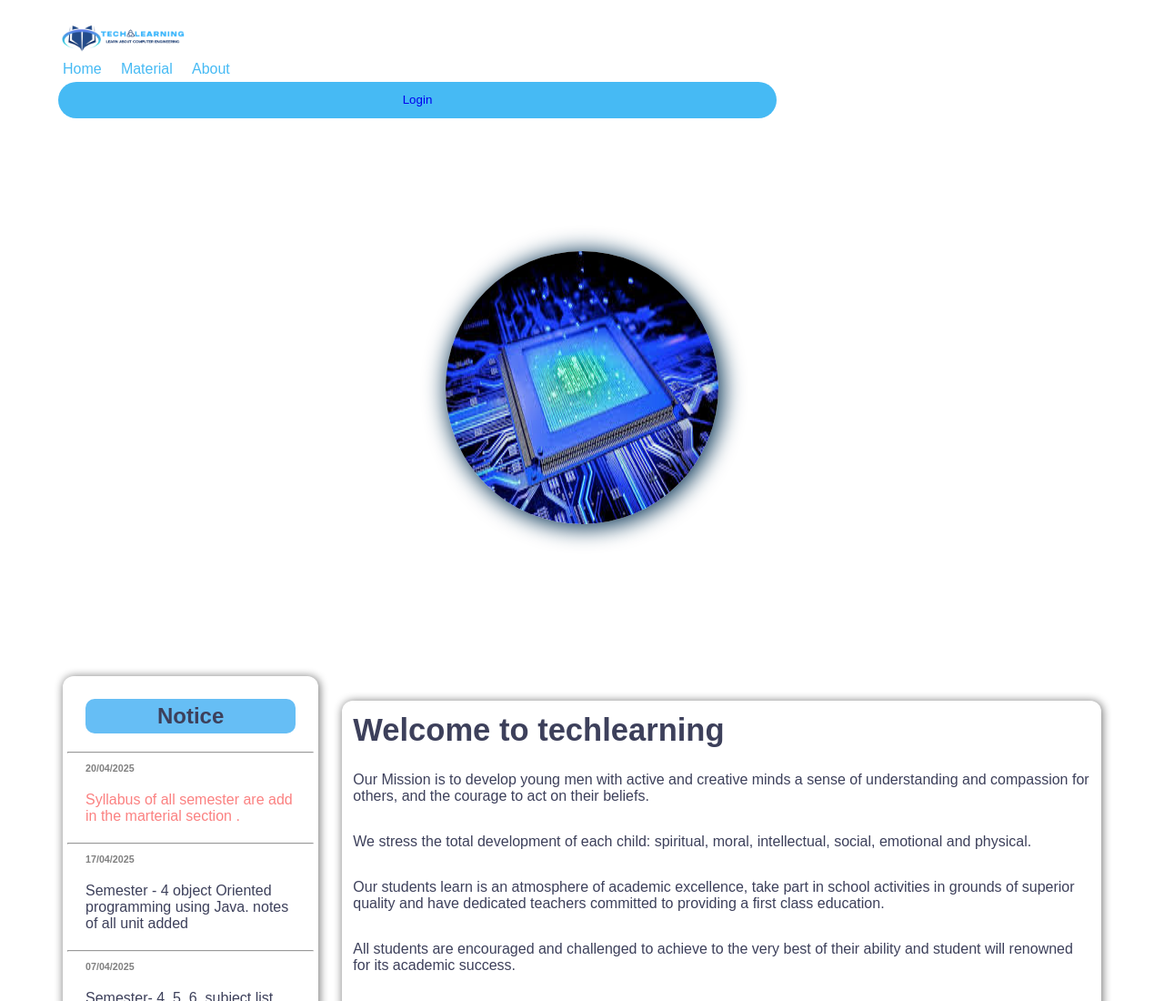
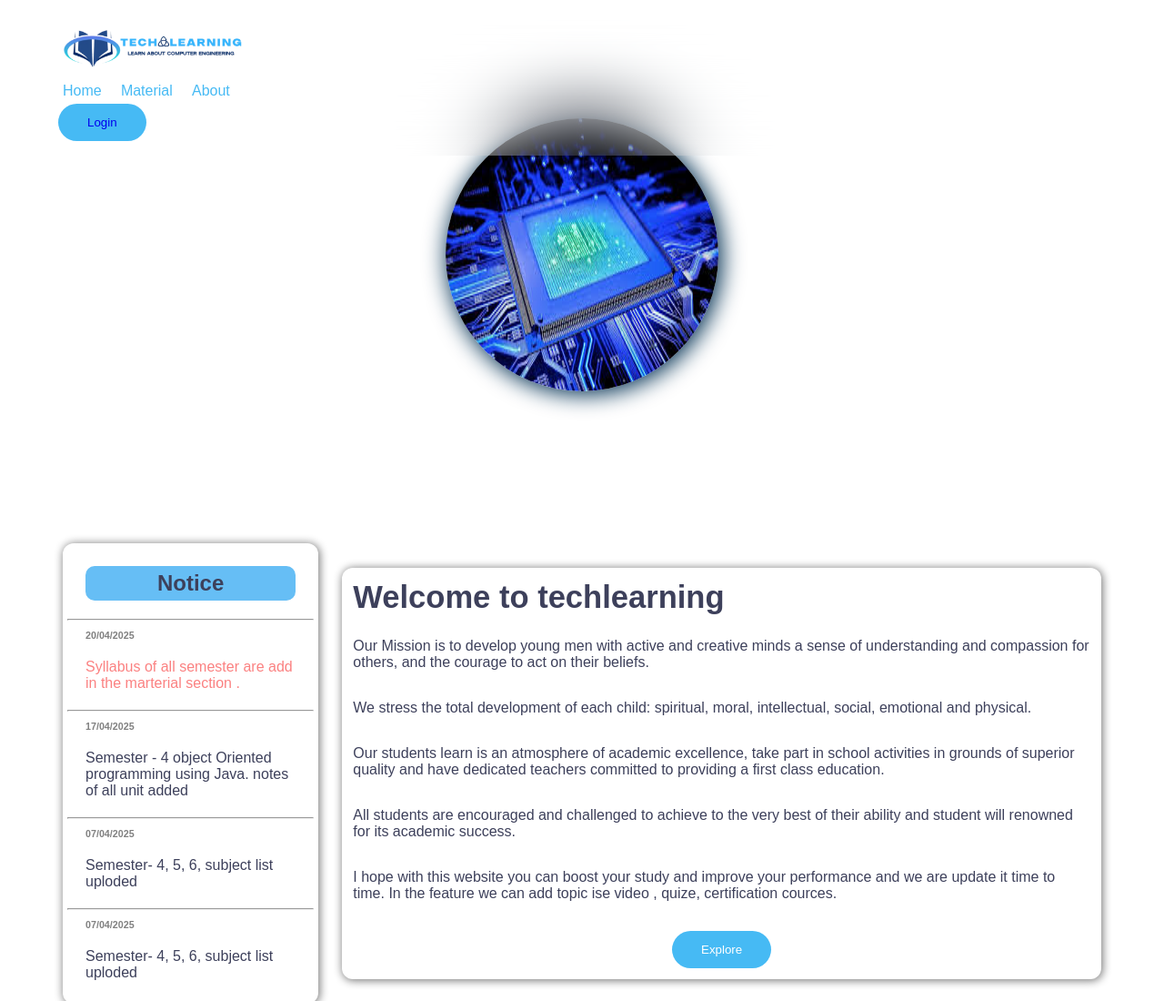
Before and after one commit to animehoodie/Techlearning5.0, a plain HTML site: page index.html in a window 1280 px wide. Shown: the top 1100 px of the page at 91% size. Drawn offline with Linux system fonts and the light colour scheme; files whose address does not match are found by name.

Commit message:
Update style.css

```diff
--- a/style.css
+++ b/style.css
@@ -20,16 +20,13 @@ body{
 }
 /* modern header */
 header{
-    position:relative;
+    position: fixed;
     top:0;
     width: 100%;
     padding: 1rem 5%;
 
     /*background-color: #ddd;*/
     backdrop-filter: blur(40px);
-
-    display: grid;
-    justify-content: space-between;
     align-items: center;
     box-shadow: gray;
 }
```
